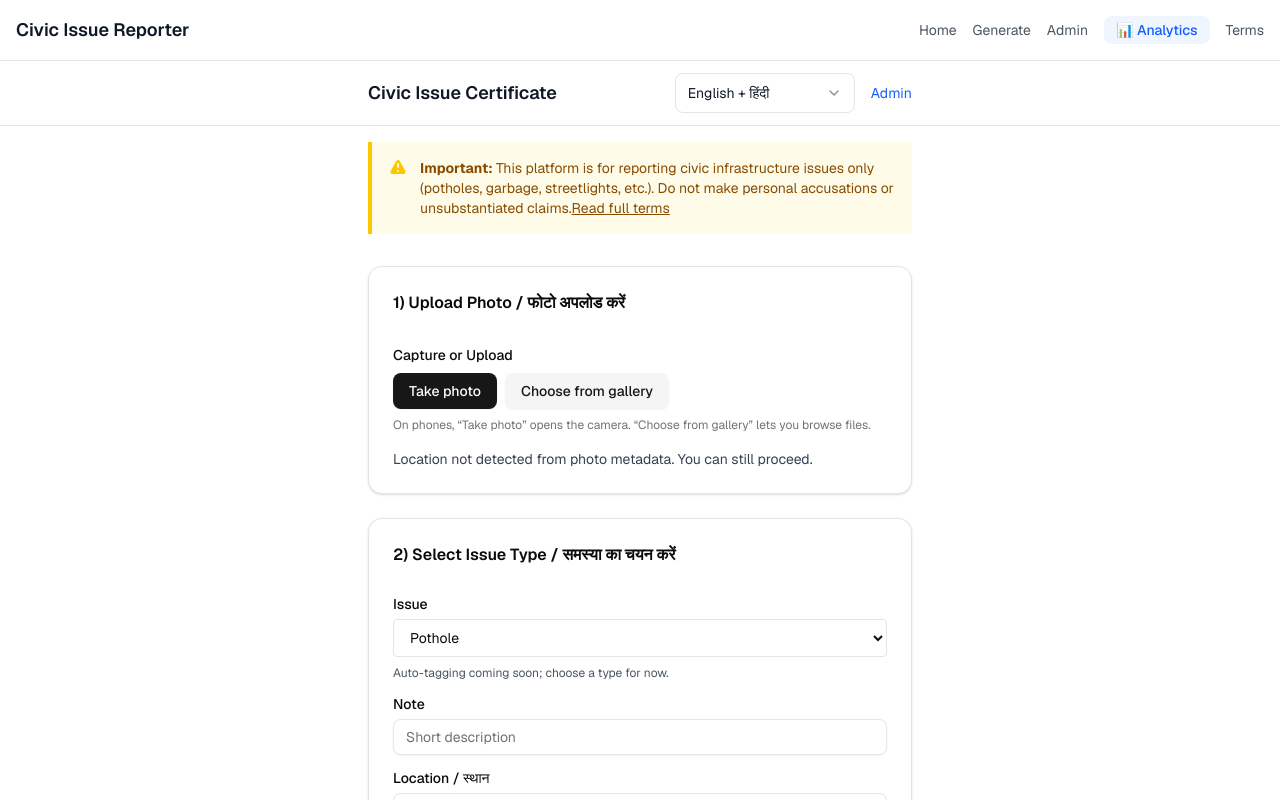
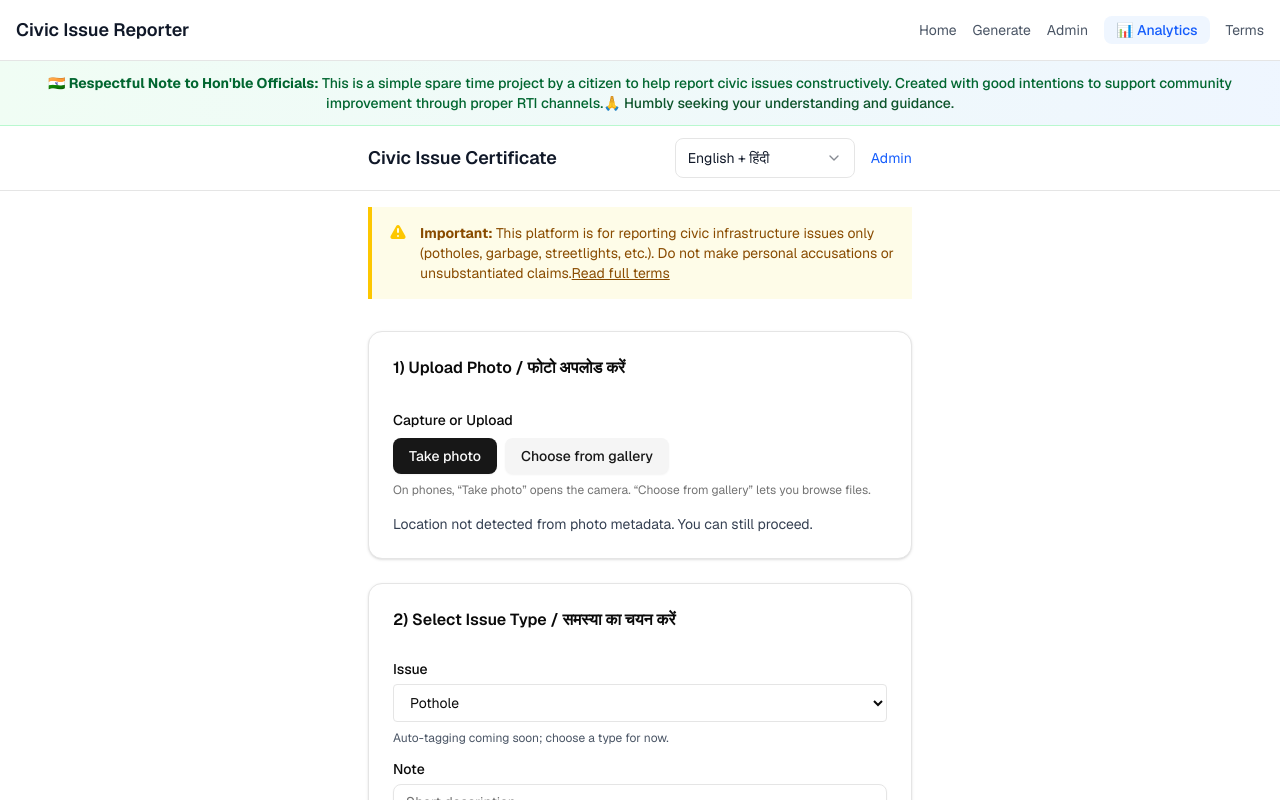
Before and after one commit to theabhishekar/reportcard.fun, a Next.js app: page / in a window 1280 px wide. Shown: the top 800 px of the page. Built offline with nearby package versions, Linux system fonts and the light colour scheme.

Commit message:
Update terminology to 'spare time project' and move 'Just Launched' banner to top

```diff
--- a/app/layout.tsx
+++ b/app/layout.tsx
@@ -69,6 +69,20 @@ export default function RootLayout({
             </nav>
           </div>
         </header>
+
+        {/* Professional Government Appeal Banner */}
+        <div className="bg-gradient-to-r from-green-50 to-blue-50 border-b border-green-200">
+          <div className="mx-auto max-w-7xl px-4 py-3">
+            <div className="text-center">
+              <p className="text-sm text-green-800 font-medium">
+                🇮🇳 <strong>Respectful Note to Hon'ble Officials:</strong> This is a simple spare time project by a citizen to help report civic issues constructively.
+                Created with good intentions to support community improvement through proper RTI channels.
+                <span className="text-green-900">🙏 Humbly seeking your understanding and guidance.</span>
+              </p>
+            </div>
+          </div>
+        </div>
+
         <LanguageProvider>
           {children}
         </LanguageProvider>
```
